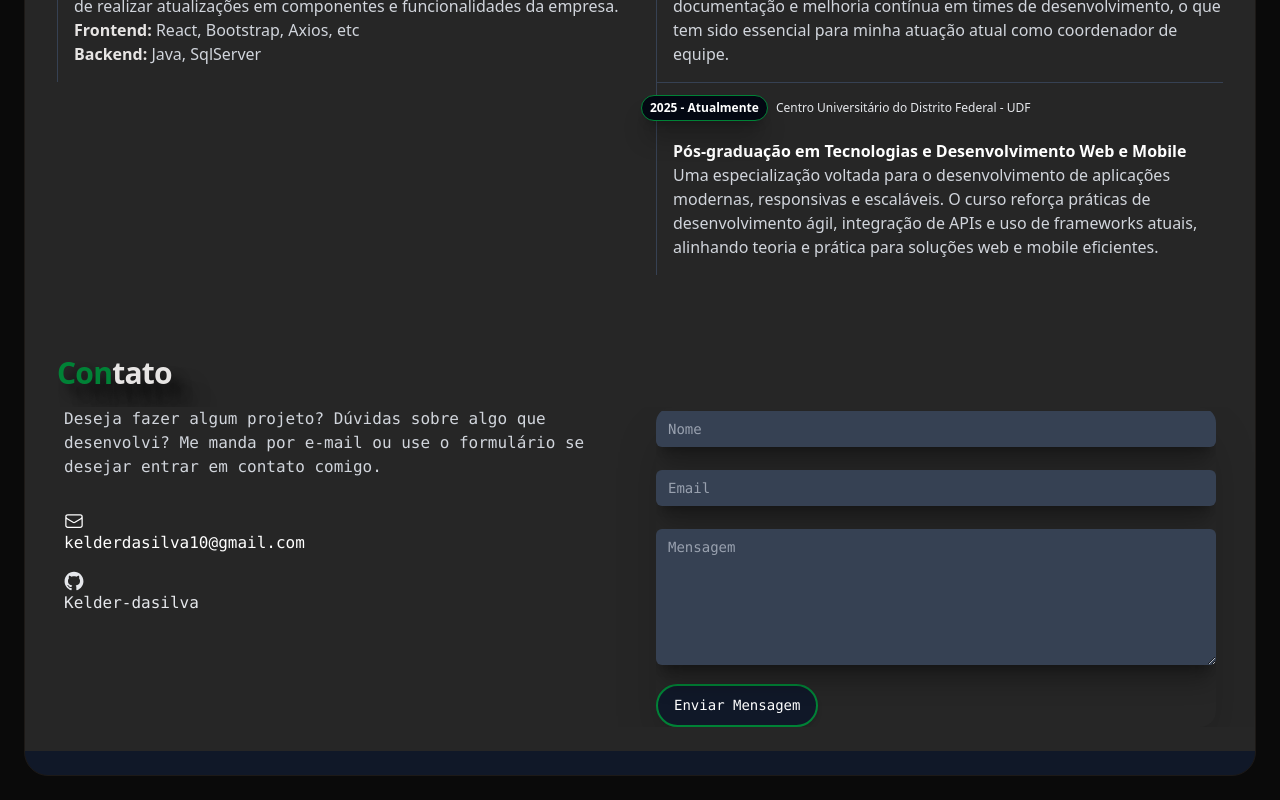
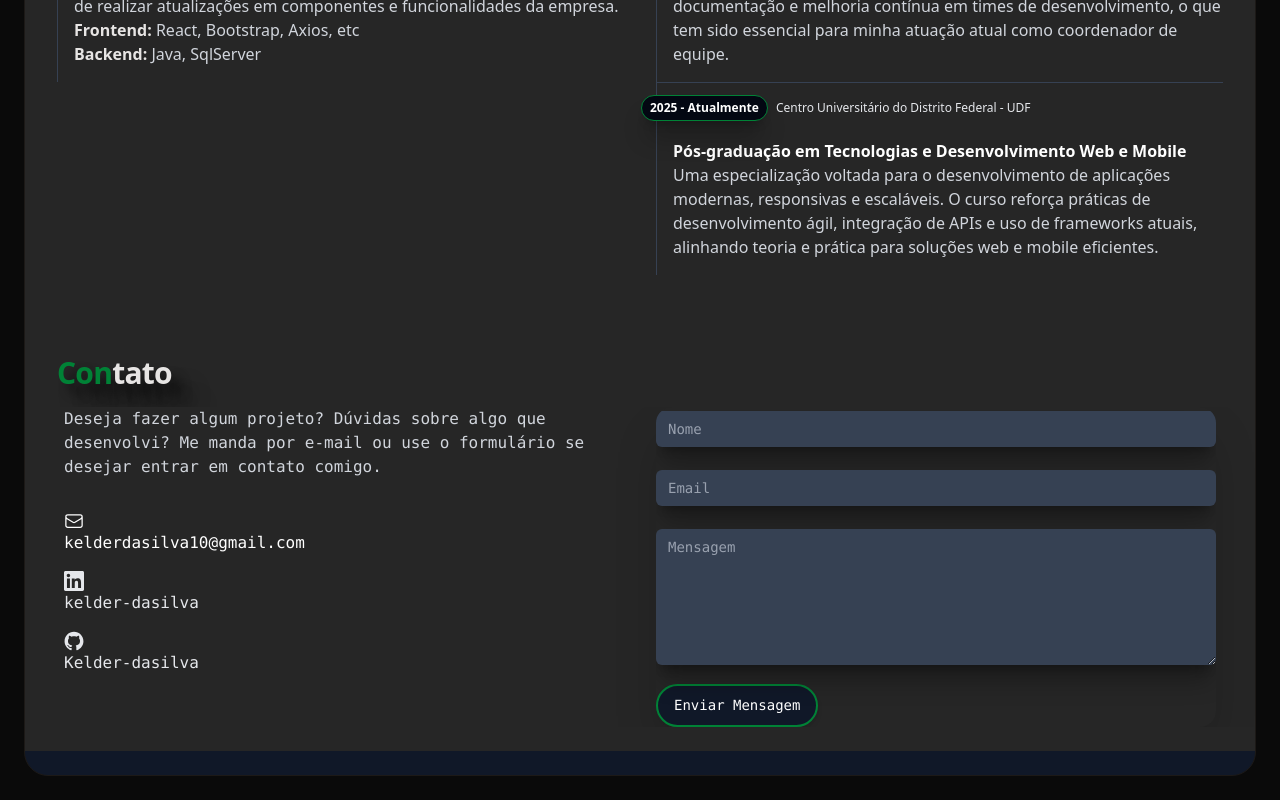
Before and after one commit to Kelder-dasilva/portfolio, a Vue app: page / in a window 1280 px wide. Shown: the part 3249-4049 px from the top of the page. Built offline with nearby package versions, Linux system fonts and the light colour scheme.

Commit message:
Adição do linkedin na pagina de contato

```diff
--- a/src/components/ContactSection.vue
+++ b/src/components/ContactSection.vue
@@ -1,8 +1,10 @@
 <template>
-  <section class="relative w-full bg-gray-900 text-white overflow-hidden px-4 font-mono bg-striped-background bg-neutral-800 bg-gray-800 bg-cover bg-no-repeat">
+  <section
+    class="relative w-full bg-gray-900 text-white overflow-hidden px-4 font-mono bg-striped-background bg-neutral-800 bg-gray-800 bg-cover bg-no-repeat">
     <div class="grid grid-cols-1 gap-4 md:grid-cols-2 md:gap-8 gap-8 max-w-6xl mx-auto">
 
-      <div class="col-span-1 bg-gray-900 overflow-hidden bg-striped-background bg-neutral-800 bg-gray-800 bg-cover bg-no-repeat">
+      <div
+        class="col-span-1 bg-gray-900 overflow-hidden bg-striped-background bg-neutral-800 bg-gray-800 bg-cover bg-no-repeat">
         <p class="text-gray-300">
           Deseja fazer algum projeto? Dúvidas sobre algo que desenvolvi? Me manda por e-mail
           ou use o formulário
@@ -11,7 +13,7 @@
 
         <ul class="grid grid-cols-1 gap-4 lg:grid-cols-2 py-8">
           <li class="col-span-2 flex items-start gap-x-2">
-            <a href="mailto:kelderdasilva10@gmail.com">
+            <a href="mailto:kelderdasilva10@gmail.com" target="_blank">
               <svg xmlns="http://www.w3.org/2000/svg" fill="none" viewBox="0 0 24 24" stroke-width="1.5"
                 stroke="currentColor" aria-hidden="true" data-slot="icon" class="size-4 shrink-0 text-white sm:size-5">
                 <path stroke-linecap="round" stroke-linejoin="round"
@@ -21,8 +23,20 @@
             </a>
           </li>
 
-          <li class="col-span-1 flex items-start gap-x-2">
-            <a aria-label="Github"
+          <a aria-label="LinkedIn" target="_blank"
+            class="-m-2 rounded-md p-2 text-gray-200 hover:text-white focus:outline-none focus:ring-2 focus:ring-white sm:-m-1.5 sm:p-1.5"
+            href="https://www.linkedin.com/in/kelder-dasilva/">
+            <svg class="size-5 align-baseline" fill="currentColor" viewBox="0 0 48 48" width="118"
+              xmlns="http://www.w3.org/2000/svg">
+              <path
+                d="M44.4469 0H3.54375C1.58437 0 0 1.54688 0 3.45938V44.5312C0 46.4437 1.58437 48 3.54375 48H44.4469C46.4062 48 48 46.4438 48 44.5406V3.45938C48 1.54688 46.4062 0 44.4469 0ZM14.2406 40.9031H7.11563V17.9906H14.2406V40.9031ZM10.6781 14.8688C8.39062 14.8688 6.54375 13.0219 6.54375 10.7437C6.54375 8.46562 8.39062 6.61875 10.6781 6.61875C12.9563 6.61875 14.8031 8.46562 14.8031 10.7437C14.8031 13.0125 12.9563 14.8688 10.6781 14.8688ZM40.9031 40.9031H33.7875V29.7656C33.7875 27.1125 33.7406 23.6906 30.0844 23.6906C26.3812 23.6906 25.8187 26.5875 25.8187 29.5781V40.9031H18.7125V17.9906H25.5375V21.1219H25.6312C26.5781 19.3219 28.9031 17.4188 32.3625 17.4188C39.5719 17.4188 40.9031 22.1625 40.9031 28.3313V40.9031Z"
+                fill="currentColor">
+              </path>
+            </svg> kelder-dasilva
+          </a>
+
+          <li class="col-span-2 flex items-start gap-x-2">
+            <a aria-label="Github" target="_blank"
               class="-m-2 rounded-md p-2 text-gray-200 hover:text-white focus:outline-none focus:ring-2 focus:ring-white sm:-m-1.5 sm:p-1.5"
               href="https://github.com/Kelder-dasilva">
               <svg class="size-5 align-baseline" fill="currentColor" viewBox="0 0 128 128" width="128"
@@ -37,7 +51,8 @@
         </ul>
       </div>
 
-      <div class="col-span-1 bg-gray-900 rounded-2xl overflow-hidden shadow-2xl bg-striped-background bg-neutral-800 bg-gray-800 bg-cover bg-no-repeat">
+      <div
+        class="col-span-1 bg-gray-900 rounded-2xl overflow-hidden shadow-2xl bg-striped-background bg-neutral-800 bg-gray-800 bg-cover bg-no-repeat">
         <form class="grid min-h-[320px] grid-cols-1 gap-y-4" method="POST" @submit="sendEmail">
           <label class="sr-only" for="name">Nome</label>
           <div class="relative mt-1 rounded-md">
```
